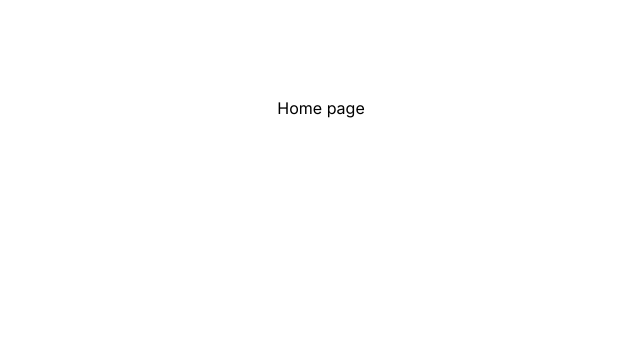
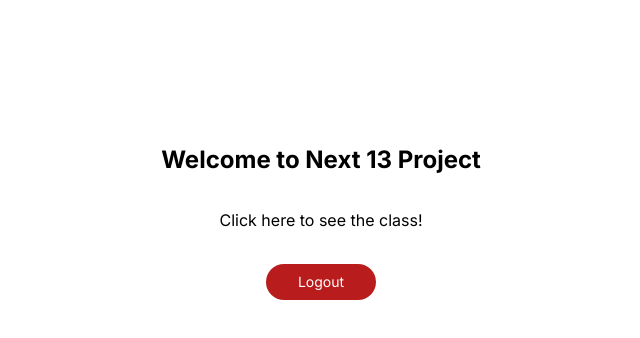
Before and after one commit to winatapranatadev/next13-project, a Next.js app: page / in a window 1280 px wide. Shown: the top 338 px of the page, without its empty margins (319-959 px from the left). Built offline with nearby package versions, Linux system fonts and the light colour scheme.

Commit message:
feat: add logout

```diff
--- a/src/app/auth/page.tsx
+++ b/src/app/auth/page.tsx
@@ -22,8 +22,11 @@
 
   return (
     <main>
-      <section className="flex items-center justify-center">
-        <div className="w-1/3 px-16 py-20 mt-16 border rounded">
+      <section className="flex items-center justify-center px-5">
+        <div className="w-full px-8 py-16 mt-32 border rounded-xl lg:w-1/3">
+          <h1 className="mb-6 text-2xl font-bold text-center">
+            Next 13 Project
+          </h1>
           <form
             action=""
             className="flex flex-col items-center w-full space-y-8"
@@ -43,7 +46,7 @@
               className="px-8 py-2 text-sm text-white bg-red-700 rounded-full w-max"
               type="submit"
             >
-              Masuk
+              Signin
             </button>
           </form>
         </div>
--- a/src/app/class/page.tsx
+++ b/src/app/class/page.tsx
@@ -2,6 +2,7 @@
 import { useState, useEffect } from "react"
 import api from "@/services/api"
 import Image from "next/image"
+import Link from "next/link"
 
 export default function Class() {
   const [classData, setClassData] = useState([])
@@ -14,22 +15,33 @@
   return (
     <main>
       <section>
-        <div className="p-10">
+        <div className="p-5">
           {classData && (
             <ul className="flex flex-col space-y-5">
               {classData?.map((item: any) => (
                 <li key={item?.id} className="flex items-center space-x-3">
                   <Image
                     src={item?.attributes?.thumbnail?.data?.attributes?.url}
-                    width={200}
-                    height={100}
+                    width={150}
+                    height={70}
                     alt="Picture of the author"
+                    className="rounded"
                   />
-                  <span>{item?.attributes?.title}</span>
+                  <div className="flex flex-col flex-1 space-y-1">
+                    <p className="font-bold">{item?.attributes?.title}</p>
+                    <p className="font-semibold text-yellow-600">
+                      Rp {item?.attributes?.price}
+                    </p>
+                  </div>
                 </li>
               ))}
             </ul>
           )}
+          <Link href="/">
+            <p className="mt-8 text-center hover:text-blue-500 hover:underline hover:underline-offset-1">
+              Back to Home
+            </p>
+          </Link>
         </div>
       </section>
     </main>
--- a/src/app/page.tsx
+++ b/src/app/page.tsx
@@ -1,7 +1,26 @@
+"use client"
+import Link from "next/link"
+import { signOut } from "next-auth/react"
+
 export default function Home() {
   return (
-    <main className="flex flex-col items-center justify-between min-h-screen p-24">
-      <h1>Home page</h1>
+    <main>
+      <h1 className="text-2xl font-bold text-center mt-36">
+        Welcome to Next 13 Project
+      </h1>
+      <Link href="/class">
+        <p className="mt-8 text-center hover:text-blue-500 hover:underline hover:underline-offset-1">
+          Click here to see the class!
+        </p>
+      </Link>
+      <div className="flex justify-center w-full mt-8">
+        <button
+          className="px-8 py-2 text-sm text-white bg-red-700 rounded-full w-max"
+          onClick={() => signOut()}
+        >
+          Logout
+        </button>
+      </div>
     </main>
   )
 }
```
